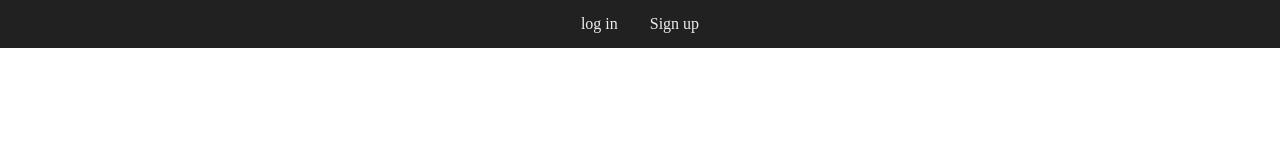
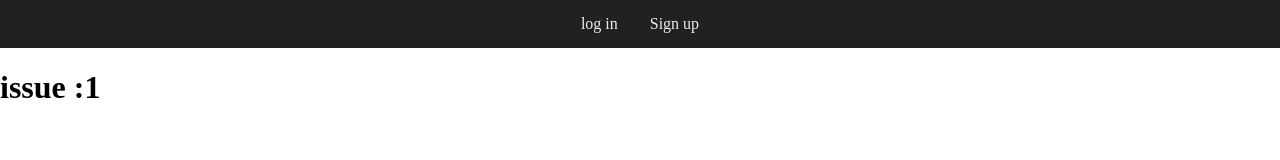
Before and after one commit to oklyz/ShopEase-front-end, a React (Vite) app in the folder ShopEase/: page /issue/1 in a window 1280 px wide. Shown: the top 160 px of the page. Built offline with nearby package versions, Linux system fonts and the light colour scheme.

Commit message:
create issue file to handle API call

```diff
--- a/ShopEase/src/App.jsx
+++ b/ShopEase/src/App.jsx
@@ -51,7 +51,7 @@ function App() {
               path="/profile/order/:index"
               element={<OrderDetails />}
             ></Route>
-            <Route path="/issue/:order" element={<Issue />}></Route>
+            <Route path="/issue/:orderId" element={<Issue />}></Route>
 
             {/* admin routes */}
             <Route path="/dashboard" element={<Dashboard />}></Route>
--- a/ShopEase/src/components/Issue.jsx
+++ b/ShopEase/src/components/Issue.jsx
@@ -1,5 +1,11 @@
+import { useParams } from 'react-router-dom'
 const Issue = () => {
-  return <></>
+  const { orderId } = useParams()
+  return (
+    <>
+      <h1>issue :{orderId}</h1>
+    </>
+  )
 }
 
 export default Issue
--- a/ShopEase/src/components/OrderDetails.jsx
+++ b/ShopEase/src/components/OrderDetails.jsx
@@ -15,7 +15,7 @@ const OrderDetails = () => {
           <div className="items" key={items._id}>
             <h2>Item Name: {items.name}</h2>
             <h2>Price: {items.price}</h2>
-            <Link to="">
+            <Link to={`/issue/${orders.orders[index]._id}`}>
               <button>Issue</button>
             </Link>
           </div>
```
Also changed, not shown: ShopEase/src/services/issue.js (added, +10 -0 lines).
